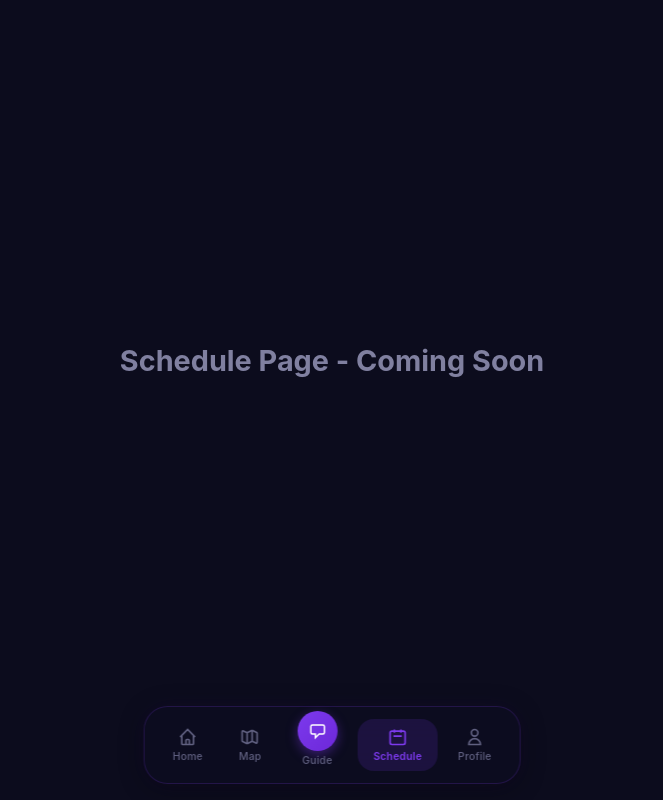
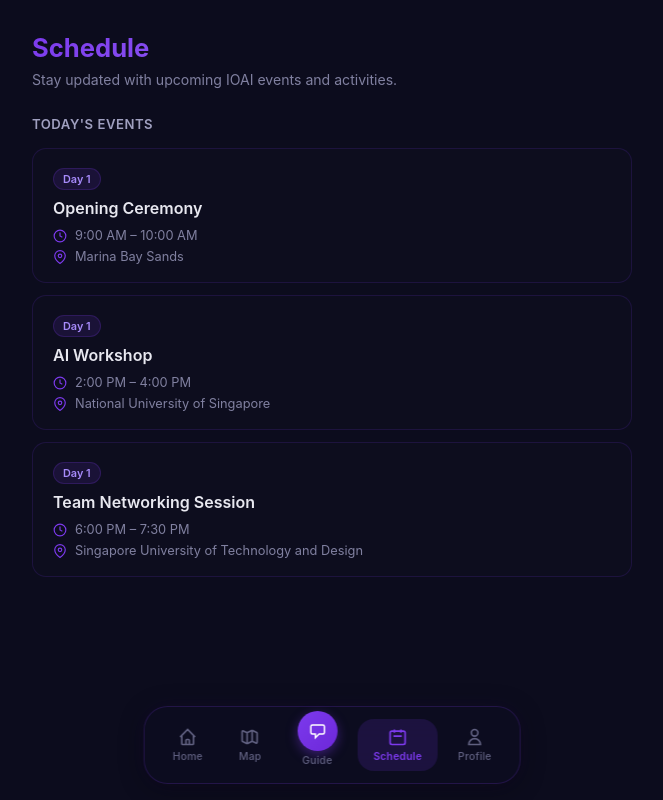
Before and after one commit to Alfonsoapps/FYP-AI-Concierge-IOAI-2026, a FastAPI app: page /schedule in a window 1280 px wide. Shown: the whole page, without its empty margins (308-971 px from the left). Run offline with FastAPI, Linux system fonts and the light colour scheme.

Commit message:
Implemented Schedule page with static event cards

```diff
--- a/templates/schedule.html
+++ b/templates/schedule.html
@@ -12,16 +12,158 @@
             background: #0c0c1d;
             color: #e8e8f0;
             min-height: 100vh;
+            -webkit-font-smoothing: antialiased;
+            padding: 32px 24px 100px;
+        }
+
+        .page-header {
+            max-width: 600px;
+            margin: 0 auto 28px;
+        }
+
+        .page-header h1 {
+            font-size: 1.6rem;
+            font-weight: 700;
+            margin-bottom: 8px;
+            background: linear-gradient(135deg, #7c3aed, #a78bfa);
+            -webkit-background-clip: text;
+            -webkit-text-fill-color: transparent;
+            background-clip: text;
+        }
+
+        .page-header p {
+            font-size: 0.88rem;
+            color: #8080a0;
+        }
+
+        .section-title {
+            max-width: 600px;
+            margin: 0 auto 16px;
+            font-size: 0.82rem;
+            font-weight: 600;
+            color: #a0a0c0;
+            letter-spacing: 0.04em;
+            text-transform: uppercase;
+        }
+
+        .events-list {
+            max-width: 600px;
+            margin: 0 auto;
+            display: flex;
+            flex-direction: column;
+            gap: 12px;
+        }
+
+        .event-card {
+            background: rgba(14, 14, 32, 0.9);
+            border: 1px solid rgba(124, 58, 237, 0.15);
+            border-radius: 14px;
+            padding: 18px 20px;
+            transition: border-color 0.2s ease;
+        }
+
+        .event-card:hover {
+            border-color: rgba(124, 58, 237, 0.35);
+        }
+
+        .event-title {
+            font-size: 1rem;
+            font-weight: 600;
+            color: #e8e8f0;
+            margin-bottom: 10px;
+        }
+
+        .event-details {
+            display: flex;
+            flex-direction: column;
+            gap: 6px;
+        }
+
+        .event-detail {
             display: flex;
             align-items: center;
-            justify-content: center;
-            padding-bottom: 80px;
+            gap: 8px;
+            font-size: 0.8rem;
+            color: #8080a0;
         }
-        h1 { font-size: 1.8rem; color: #8080a0; }
+
+        .event-detail svg {
+            width: 14px;
+            height: 14px;
+            stroke: #7c3aed;
+            flex-shrink: 0;
+        }
+
+        .event-day-badge {
+            display: inline-block;
+            font-size: 0.68rem;
+            font-weight: 600;
+            padding: 3px 9px;
+            background: rgba(124, 58, 237, 0.12);
+            border: 1px solid rgba(124, 58, 237, 0.2);
+            border-radius: 20px;
+            color: #a78bfa;
+            margin-bottom: 8px;
+        }
     </style>
 </head>
 <body>
-    <h1>Schedule Page - Coming Soon</h1>
+    <div class="page-header">
+        <h1>Schedule</h1>
+        <p>Stay updated with upcoming IOAI events and activities.</p>
+    </div>
+
+    <div class="section-title">Today's Events</div>
+
+    <div class="events-list">
+        <!-- Event 1 -->
+        <div class="event-card">
+            <span class="event-day-badge">Day 1</span>
+            <div class="event-title">Opening Ceremony</div>
+            <div class="event-details">
+                <div class="event-detail">
+                    <svg viewBox="0 0 24 24" fill="none" stroke="currentColor" stroke-width="2"><circle cx="12" cy="12" r="10"/><path d="M12 6v6l4 2"/></svg>
+                    <span>9:00 AM – 10:00 AM</span>
+                </div>
+                <div class="event-detail">
+                    <svg viewBox="0 0 24 24" fill="none" stroke="currentColor" stroke-width="2"><path d="M21 10c0 7-9 13-9 13s-9-6-9-13a9 9 0 0118 0z"/><circle cx="12" cy="10" r="3"/></svg>
+                    <span>Marina Bay Sands</span>
+                </div>
+            </div>
+        </div>
+
+        <!-- Event 2 -->
+        <div class="event-card">
+            <span class="event-day-badge">Day 1</span>
+            <div class="event-title">AI Workshop</div>
+            <div class="event-details">
+                <div class="event-detail">
+                    <svg viewBox="0 0 24 24" fill="none" stroke="currentColor" stroke-width="2"><circle cx="12" cy="12" r="10"/><path d="M12 6v6l4 2"/></svg>
+                    <span>2:00 PM – 4:00 PM</span>
+                </div>
+                <div class="event-detail">
+                    <svg viewBox="0 0 24 24" fill="none" stroke="currentColor" stroke-width="2"><path d="M21 10c0 7-9 13-9 13s-9-6-9-13a9 9 0 0118 0z"/><circle cx="12" cy="10" r="3"/></svg>
+                    <span>National University of Singapore</span>
+                </div>
+            </div>
+        </div>
+
+        <!-- Event 3 -->
+        <div class="event-card">
+            <span class="event-day-badge">Day 1</span>
+            <div class="event-title">Team Networking Session</div>
+            <div class="event-details">
+                <div class="event-detail">
+                    <svg viewBox="0 0 24 24" fill="none" stroke="currentColor" stroke-width="2"><circle cx="12" cy="12" r="10"/><path d="M12 6v6l4 2"/></svg>
+                    <span>6:00 PM – 7:30 PM</span>
+                </div>
+                <div class="event-detail">
+                    <svg viewBox="0 0 24 24" fill="none" stroke="currentColor" stroke-width="2"><path d="M21 10c0 7-9 13-9 13s-9-6-9-13a9 9 0 0118 0z"/><circle cx="12" cy="10" r="3"/></svg>
+                    <span>Singapore University of Technology and Design</span>
+                </div>
+            </div>
+        </div>
+    </div>
 
     {% include 'partials/navbar.html' %}
 </body>
```
